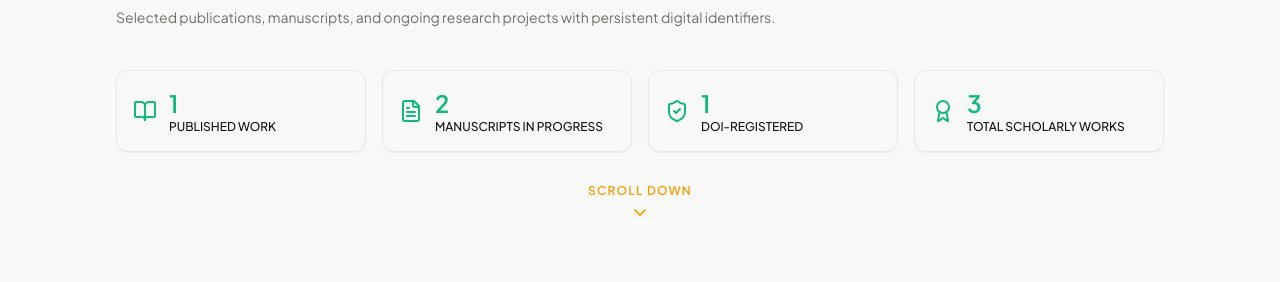
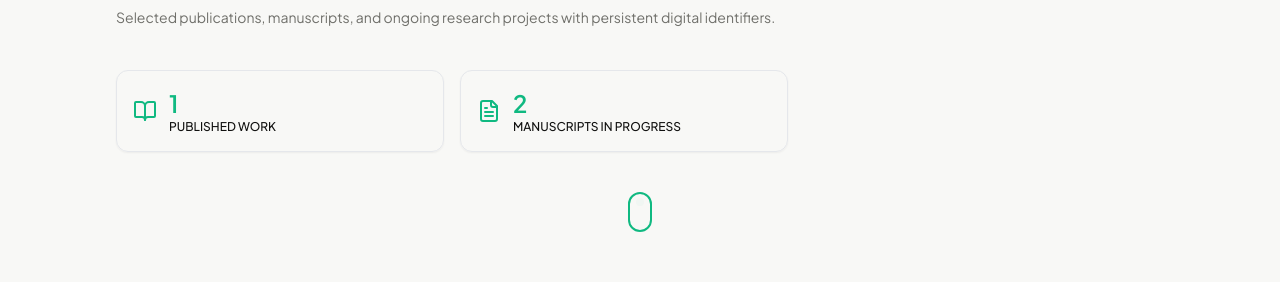
Before and after one commit to debojitsahajit09/my-portfolio, a Next.js app in the folder extracted/: page /publications in a window 1280 px wide. Shown: the part 260-542 px from the top of the page. Built offline with nearby package versions, Linux system fonts and the light colour scheme.

Commit message:
Update page.tsx

```diff
--- a/extracted/app/publications/page.tsx
+++ b/extracted/app/publications/page.tsx
@@ -8,9 +8,7 @@ import {
   ExternalLink,
   ChevronDown,
   ChevronUp,
-  ShieldCheck,
-  FileText,
-  Award
+  FileText
 } from "lucide-react";
 
 export default function Publications() {
@@ -35,7 +33,6 @@ export default function Publications() {
 
   const publishedCount = site.publications.filter((p) => p.status?.toLowerCase().includes("published")).length;
   const inProgressCount = site.publications.filter((p) => !p.status?.toLowerCase().includes("published")).length;
-  const doiCount = site.publications.filter((p: any) => p.doi).length;
 
   return (
     <main className="section py-12 px-4 md:px-8 max-w-6xl mx-auto">
@@ -54,8 +51,8 @@ export default function Publications() {
           </p>
         </div>
 
-        {/* Academic Summary Statistics (All Icons & Numbers Green) */}
-        <div className="grid grid-cols-2 md:grid-cols-4 gap-4 mb-10">
+        {/* Academic Summary Statistics (2 Boxes Only) */}
+        <div className="grid grid-cols-2 gap-4 mb-10 max-w-2xl">
           <div className="p-4 rounded-xl border bg-card text-card-foreground shadow-sm flex items-center gap-3">
             <BookOpen className="text-emerald-500" size={24} />
             <div>
@@ -70,29 +67,31 @@ export default function Publications() {
               <div className="text-xs text-muted-foreground uppercase font-medium">Manuscripts in Progress</div>
             </div>
           </div>
-          <div className="p-4 rounded-xl border bg-card text-card-foreground shadow-sm flex items-center gap-3">
-            <ShieldCheck className="text-emerald-500" size={24} />
-            <div>
-              <div className="text-2xl font-bold text-emerald-500">{doiCount}</div>
-              <div className="text-xs text-muted-foreground uppercase font-medium">DOI-Registered</div>
-            </div>
-          </div>
-          <div className="p-4 rounded-xl border bg-card text-card-foreground shadow-sm flex items-center gap-3">
-            <Award className="text-emerald-500" size={24} />
-            <div>
-              <div className="text-2xl font-bold text-emerald-500">{site.publications.length}</div>
-              <div className="text-xs text-muted-foreground uppercase font-medium">Total Scholarly Works</div>
-            </div>
+        </div>
+
+        {/* Custom Mouse Scroll Indicator Animation (Dot moving bottom to top) */}
+        <div className="flex justify-center items-center mb-14">
+          <div className="w-6 h-10 rounded-full border-2 border-emerald-500 flex justify-center p-1">
+            <div className="w-2 h-2 rounded-full bg-emerald-500 animate-[scrollUp_1.5s_infinite]" />
           </div>
         </div>
 
-        {/* Golden Animated Scroll Indicator */}
-        <div className="flex flex-col items-center justify-center mb-14 text-amber-500 animate-bounce">
-          <span className="text-xs font-semibold uppercase tracking-widest mb-1 text-amber-500">
-            Scroll Down
-          </span>
-          <ChevronDown size={20} className="text-amber-500" />
-        </div>
+        {/* CSS Keyframes for Bottom to Top Dot Animation */}
+        <style jsx>{`
+          @keyframes scrollUp {
+            0% {
+              transform: translateY(16px);
+              opacity: 0;
+            }
+            50% {
+              opacity: 1;
+            }
+            100% {
+              transform: translateY(0px);
+              opacity: 0;
+            }
+          }
+        `}</style>
 
         {/* Publications List */}
         <div className="space-y-12">
```
